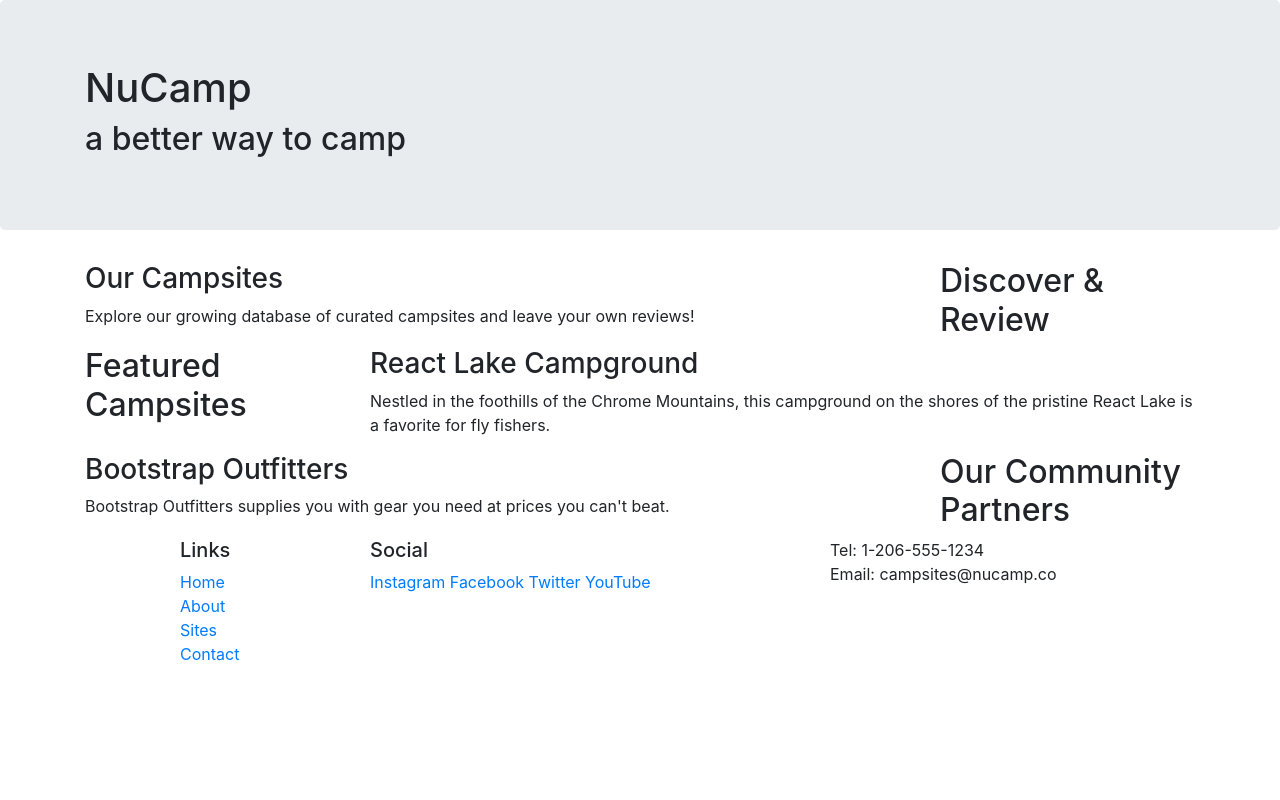
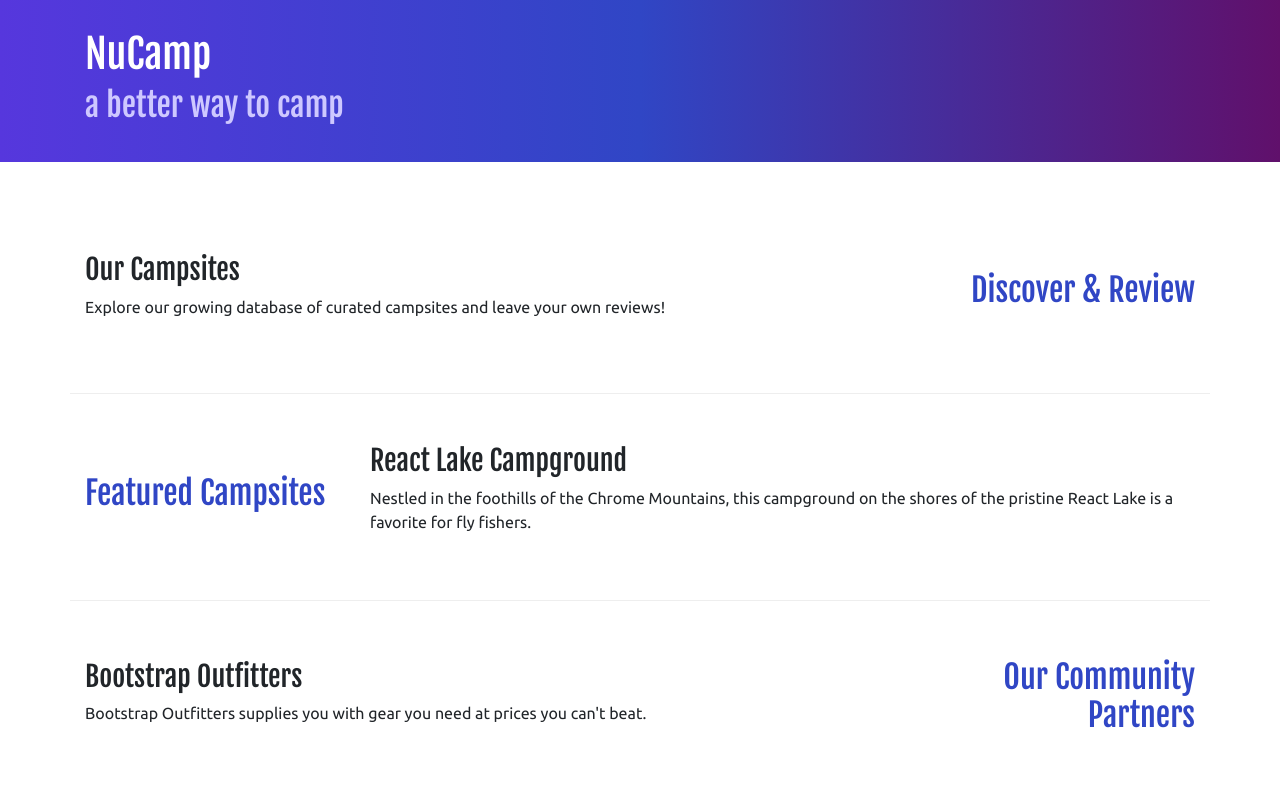
Before and after one commit to loganthall/nucampsite, a website: page index.html in a window 1280 px wide. Shown: the top 800 px of the page. Drawn offline with nearby package versions, Linux system fonts and the light colour scheme.

Commit message:
Adding Custom Styles

```diff
--- /dev/null
+++ b/css/styles.css
@@ -0,0 +1,32 @@
+body {
+    font-family: "Ubuntu", sans-serif;
+}
+
+h1, h2, h3 {
+    font-family: "Fjalla One", sans-serif;
+}
+
+h2 {
+    color: #3046C5;
+}
+
+header h2 {
+    color: #CEC8FF;
+}
+
+footer {
+    background-image: linear-gradient(#CEC8FF, white);
+    padding: 20px 0;
+}
+
+.jumbotron {
+    padding: 30px;
+    background-image: linear-gradient(to right, #5637DD, #3046C5, #60106B);
+    color: white;
+}
+
+.row-content {
+    padding: 50px 0;
+    border-bottom: 1px ridge;
+    min-height: 200px;
+}
--- a/index.html
+++ b/index.html
@@ -4,17 +4,23 @@
 <head>
     <!-- Required meta tags always come first -->
     <meta charset="utf-8" />
-    <meta name="viewport" content="width=device-width, initial-scale=1"/>
+    <meta name="viewport" content="width=device-width, initial-scale=1" />
 
     <!-- Bootstrap CSS -->
     <link rel="stylesheet" href="node_modules/bootstrap/dist/css/bootstrap.min.css" />
+
+    <!-- Google Fonts -->
+    <link href="https://fonts.googleapis.com/css2?family=Fjalla+One&family=Ubuntu&display=swap" rel="stylesheet">
+
+    <!-- Custom Stylesheet -->
+    <link rel="stylesheet" href="./css/styles.css" />
 
     <title>NuCamp: A Better Way To Camp</title>
 </head>
 
 <body>
 
-    <header class="jumbotron">
+    <header class="jumbotron jumbotron-fluid">
         <div class="container">
             <div class="row">
                 <div class="col">
@@ -26,9 +32,9 @@
     </header>
 
     <div class="container">
-        <div class="row">
+        <div class="row row-content align-items-center">
             <div class="col-sm-4 order-sm-last col-md-3">
-                <h2>Discover & Review</h2>
+                <h2 class="text-sm-right">Discover & Review</h2>
             </div>
             <div class="col">
                 <h3>Our Campsites</h3>
@@ -36,7 +42,7 @@
             </div>
         </div>
 
-        <div class="row">
+        <div class="row row-content align-items-center">
             <div class="col-sm-4 col-md-3">
                 <h2>Featured Campsites</h2>
             </div>
@@ -46,9 +52,9 @@
             </div>
         </div>
 
-        <div class="row">
+        <div class="row row-content align-items-center">
             <div class="col-sm-4 order-sm-last col-md-3">
-                <h2>Our Community Partners</h2>
+                <h2 class="text-sm-right">Our Community Partners</h2>
             </div>
             <div class="col">
                 <h3>Bootstrap Outfitters</h3>
@@ -69,14 +75,14 @@
                         <li><a href="#">Contact</a></li>
                     </ul>
                 </div>
-                <div class="col-6 col-sm-5">
+                <div class="col-6 col-sm-5 text-center">
                     <h5>Social</h5>
                     <a href="http://instagram.com/">Instagram</a>
                     <a href="http://facebook.com/">Facebook</a>
                     <a href="http://twitter.com/">Twitter</a>
                     <a href="http://youtube.com/">YouTube</a>
                 </div>
-                <div class="col-sm4">
+                <div class="col-sm4 text-center">
                     Tel: 1-206-555-1234<br />
                     Email: campsites@nucamp.co
                 </div>
```
